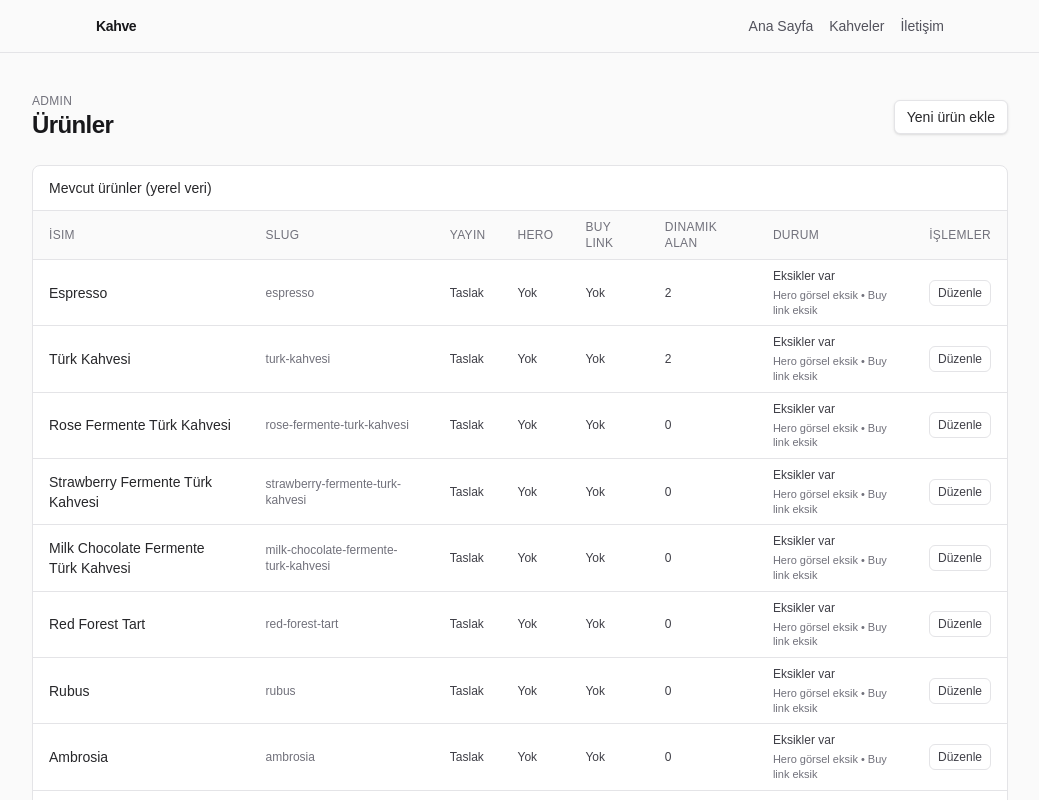
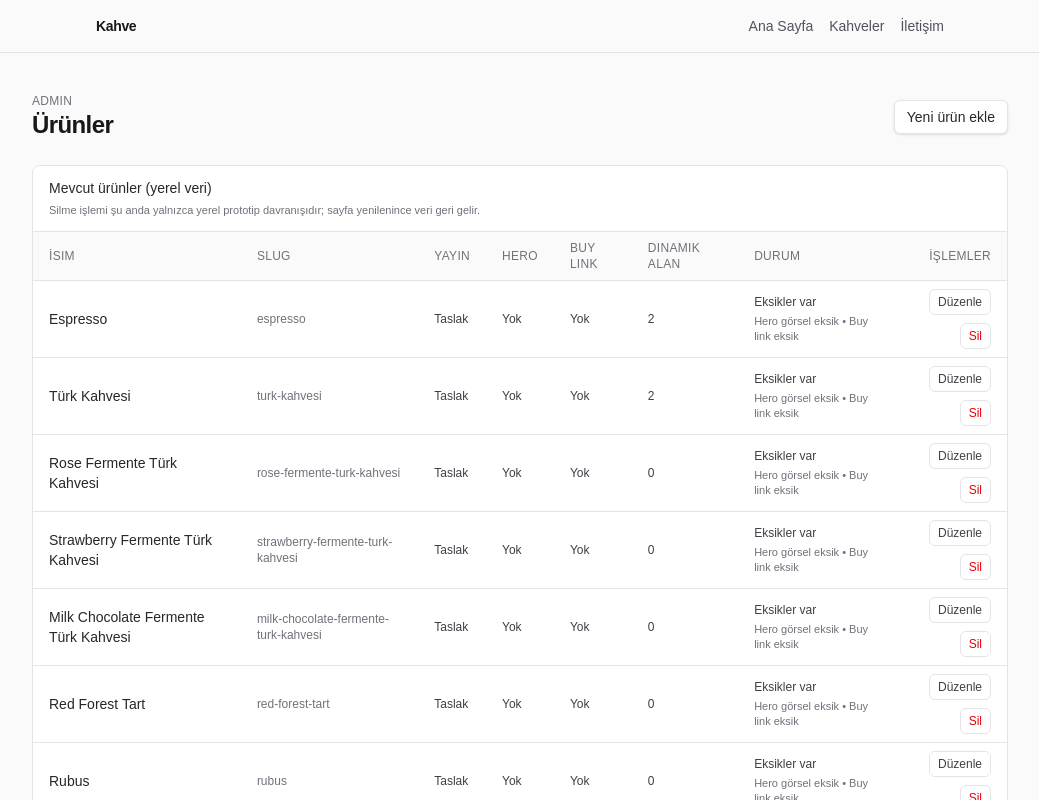
Before and after one commit to hesammisaghian/coffee, a Next.js app: page /admin/products in a window 1280 px wide. Shown: the top 800 px of the page, without its empty margins (120-1159 px from the left). Built offline with nearby package versions, Linux system fonts and the light colour scheme.

Commit message:
fix admin edit route and add local delete action

```diff
--- a/src/app/admin/products/[slug]/page.tsx
+++ b/src/app/admin/products/[slug]/page.tsx
@@ -1,17 +1,20 @@
 import { notFound } from "next/navigation";
 import { ProductForm, type ProductFormInitial } from "../../../../components/admin/ProductForm";
-import { getCoffeeBySlug } from "../../../../data/coffees";
+import { getCoffeeBySlug, getCoffeeSlugs } from "../../../../data/coffees";
 
 type AdminEditProductPageProps = {
-  params: {
-    slug: string;
-  };
+  params: Promise<{ slug: string }>;
 };
 
-export default function AdminEditProductPage({
+export function generateStaticParams() {
+  return getCoffeeSlugs().map((slug) => ({ slug }));
+}
+
+export default async function AdminEditProductPage({
   params,
 }: AdminEditProductPageProps) {
-  const product = getCoffeeBySlug(params.slug);
+  const { slug } = await params;
+  const product = getCoffeeBySlug(slug);
 
   if (!product) {
     return notFound();
--- a/src/app/admin/products/page.tsx
+++ b/src/app/admin/products/page.tsx
@@ -1,7 +1,19 @@
+"use client";
+
 import Link from "next/link";
-import { coffees } from "../../../data/coffees";
+import { useState } from "react";
+import { coffees, type Coffee } from "../../../data/coffees";
 
 export default function AdminProductsPage() {
+  const [products, setProducts] = useState<Coffee[]>(coffees);
+
+  const handleDelete = (coffee: Coffee) => {
+    const message = `"${coffee.name}" ürününü listeden kaldırmak istediğinize emin misiniz? (Yalnızca bu oturumda kaldırılır; sayfa yenilenince veri geri gelir.)`;
+    if (window.confirm(message)) {
+      setProducts((prev) => prev.filter((p) => p.slug !== coffee.slug));
+    }
+  };
+
   return (
     <main className="min-h-screen bg-zinc-50 text-zinc-900">
       <div className="mx-auto flex max-w-5xl flex-col gap-6 px-6 py-10">
@@ -27,6 +39,10 @@ export default function AdminProductsPage() {
             <h2 className="text-sm font-medium text-zinc-800">
               Mevcut ürünler (yerel veri)
             </h2>
+            <p className="mt-1 text-[11px] text-zinc-500">
+              Silme işlemi şu anda yalnızca yerel prototip davranışıdır; sayfa
+              yenilenince veri geri gelir.
+            </p>
           </div>
           <div className="overflow-x-auto">
             <table className="min-w-full divide-y divide-zinc-200 text-sm">
@@ -59,7 +75,7 @@ export default function AdminProductsPage() {
                 </tr>
               </thead>
               <tbody className="divide-y divide-zinc-200 bg-white">
-                {coffees.map((coffee) => (
+                {products.map((coffee) => (
                   <tr key={coffee.slug}>
                     <td className="px-4 py-2 text-zinc-800">{coffee.name}</td>
                     <td className="px-4 py-2 text-xs text-zinc-500">
@@ -117,12 +133,21 @@ export default function AdminProductsPage() {
                       )}
                     </td>
                     <td className="px-4 py-2 text-right">
+                      <div className="flex flex-wrap items-center justify-end gap-2">
                         <Link
                           href={`/admin/products/${coffee.slug}`}
                           className="inline-flex items-center rounded-md border border-zinc-200 px-2 py-1 text-xs font-medium text-zinc-700 hover:bg-zinc-50"
                         >
                           Düzenle
                         </Link>
+                        <button
+                          type="button"
+                          onClick={() => handleDelete(coffee)}
+                          className="inline-flex items-center rounded-md border border-zinc-200 px-2 py-1 text-xs font-medium text-red-600 hover:bg-red-50"
+                        >
+                          Sil
+                        </button>
+                      </div>
                     </td>
                   </tr>
                 ))}
```
Also changed, not shown: 1 other file (tests, documents, lock files or other folders). Lines whose indentation alone changed are shown as unchanged.
